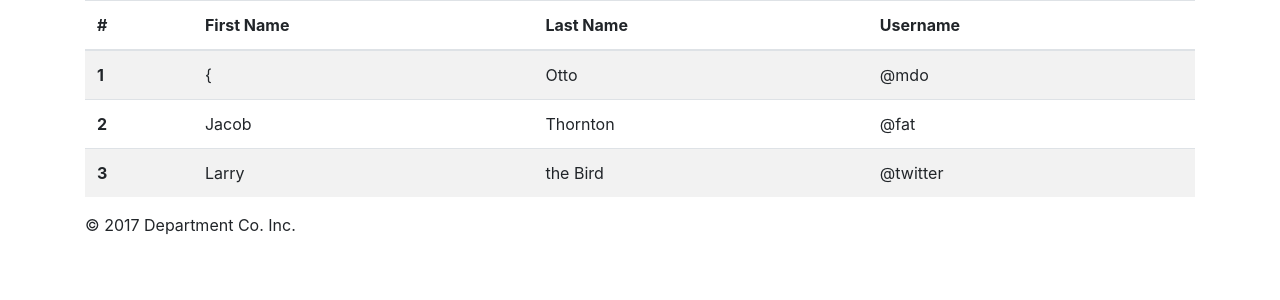
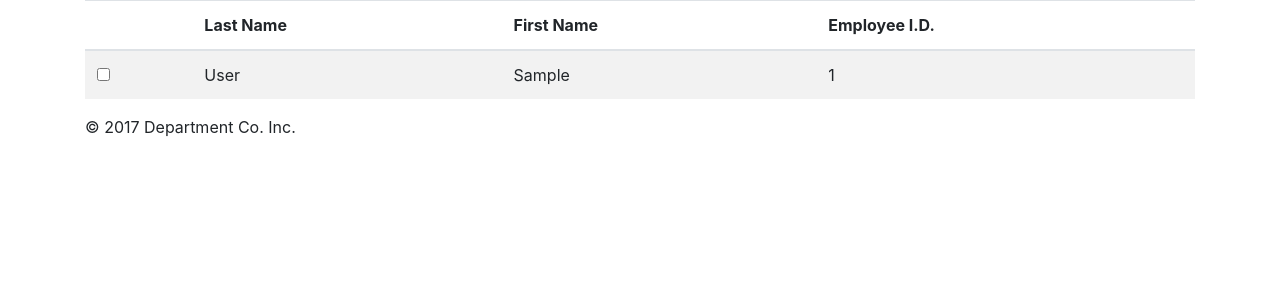
Before and after one commit to vincelenx184/department, a Django app: page /staff/names/ in a window 1280 px wide. Shown: the part 66-366 px from the top of the page. Run offline with Django 3.2, Linux system fonts and the light colour scheme; tables that the repository leaves empty hold one stand-in row (values such as "Sample post"); some libraries are stand-ins or nearby versions.

Commit message:
finished with displaying list of names

```diff
--- a/staff/models.py
+++ b/staff/models.py
@@ -8,14 +8,7 @@ class EmployeeDetail(models.Model):
     phone_number = models.IntegerField()
     id_number = models.IntegerField()
     currently_employed = models.BooleanField(default=False)
-    slug = models.SlugField(max_length=200, unique=True)
 
-    def save(self, *args, **kwargs):
-        self.slug = slugify(self.last_name)
-        super(EmployeeDetail, self).save(*args, **kwargs)
-
-    def get_absolute_url(self):
-        return reverse('staff:EmployeeDetail', args=[self.slug])
 
     def __str__(self):
         return self.last_name
--- a/staff/views.py
+++ b/staff/views.py
@@ -4,9 +4,11 @@ from .models import EmployeeDetail
 
 def names(request):
 
-    template = 'staff/names.html'
+
 
     details = EmployeeDetail.objects.all()
+
+    template = 'staff/names.html'
 
     context = {
 
--- a/templates/base.html
+++ b/templates/base.html
@@ -43,7 +43,7 @@
         <h3 class="text-muted">Staff Source</h3>
         <nav>
             <ul class="nav nav-justified">
-                <li class="active"><a href="{% url 'home' %}">Home</a></li>
+                <li><a href="{% url 'home' %}">Home</a></li>
                 <li><a href="{% url 'staff:names' %}">Names</a></li>
                 <li><a href="#">Department</a></li>
                 <li><a href="#">History</a></li>
--- a/templates/home.html
+++ b/templates/home.html
@@ -5,7 +5,7 @@
 <div class="jumbotron">
     <h1>Employee List</h1>
     <p>Click here for a quick list of all employees.</p>
-    <p><a class="btn btn-lg btn-primary" href="#" role="button">Quick Name List</a></p>
+    <p><a class="btn btn-lg btn-primary" href="{% url 'staff:names' %}" role="button">Quick Name List</a></p>
 </div>
 
 <!-- Example row of columns -->
--- a/templates/staff/names.html
+++ b/templates/staff/names.html
@@ -3,34 +3,24 @@
 {% block content %}
 
 <table class="table table-striped">
-  <thead>
+    <thead>
     <tr>
-      <th>#</th>
-      <th>First Name</th>
-      <th>Last Name</th>
-      <th>Username</th>
+        <th></th>
+        <th>Last Name</th>
+        <th>First Name</th>
+        <th>Employee I.D.</th>
     </tr>
-  </thead>
-  <tbody>
+    </thead>
+    <tbody>
+    {% for item in details %}
     <tr>
-      <th scope="row">1</th>
-      <td>{</td>
-      <td>Otto</td>
-      <td>@mdo</td>
+        <th scope="row"><input type="checkbox"></th>
+        <td>{{item.last_name}}</td>
+        <td>{{item.first_name}}</td>
+        <td>{{item.id_number}}</td>
     </tr>
-    <tr>
-      <th scope="row">2</th>
-      <td>Jacob</td>
-      <td>Thornton</td>
-      <td>@fat</td>
-    </tr>
-    <tr>
-      <th scope="row">3</th>
-      <td>Larry</td>
-      <td>the Bird</td>
-      <td>@twitter</td>
-    </tr>
-  </tbody>
+    {% endfor %}
+    </tbody>
 </table>
 
 {% endblock %}
```
Also changed, not shown: templates/staff/add_employee.html (added, +7 -0 lines), staff/migrations/0002_auto_20170910_1959.py (added), staff/migrations/0003_remove_employeedetail_slug.py (added).
